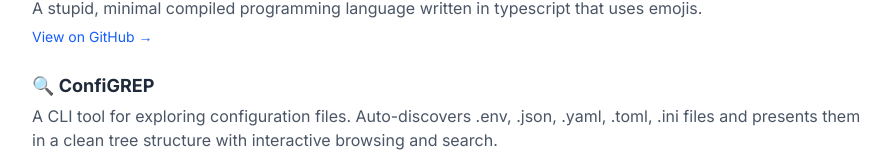
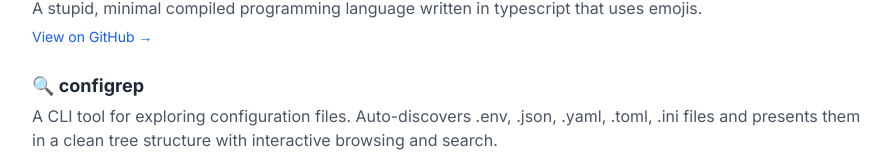
Before and after one commit to mattcookio/mattcook.io, a SvelteKit app: page / in a window 1280 px wide. Shown: the part 711-872 px from the top of the page, without its empty margins (192-1082 px from the left). Built offline with nearby package versions, Linux system fonts and the light colour scheme.

Commit message:
Make configrep lowercase

```diff
--- a/src/routes/+page.svelte
+++ b/src/routes/+page.svelte
@@ -65,9 +65,9 @@
 			>
 		</li>
 
-		<!-- Project 3: ConfiGREP -->
+		<!-- Project 3: configrep -->
 		<li class="space-y-1">
-			<h3 class="text-lg font-semibold text-gray-800">🔍 ConfiGREP</h3>
+			<h3 class="text-lg font-semibold text-gray-800">🔍 configrep</h3>
 			<p class="text-gray-600">A CLI tool for exploring configuration files. Auto-discovers .env, .json, .yaml, .toml, .ini files and presents them in a clean tree structure with interactive browsing and search.</p>
 			<a
 				href="https://github.com/mattcookio/configrep"
```
